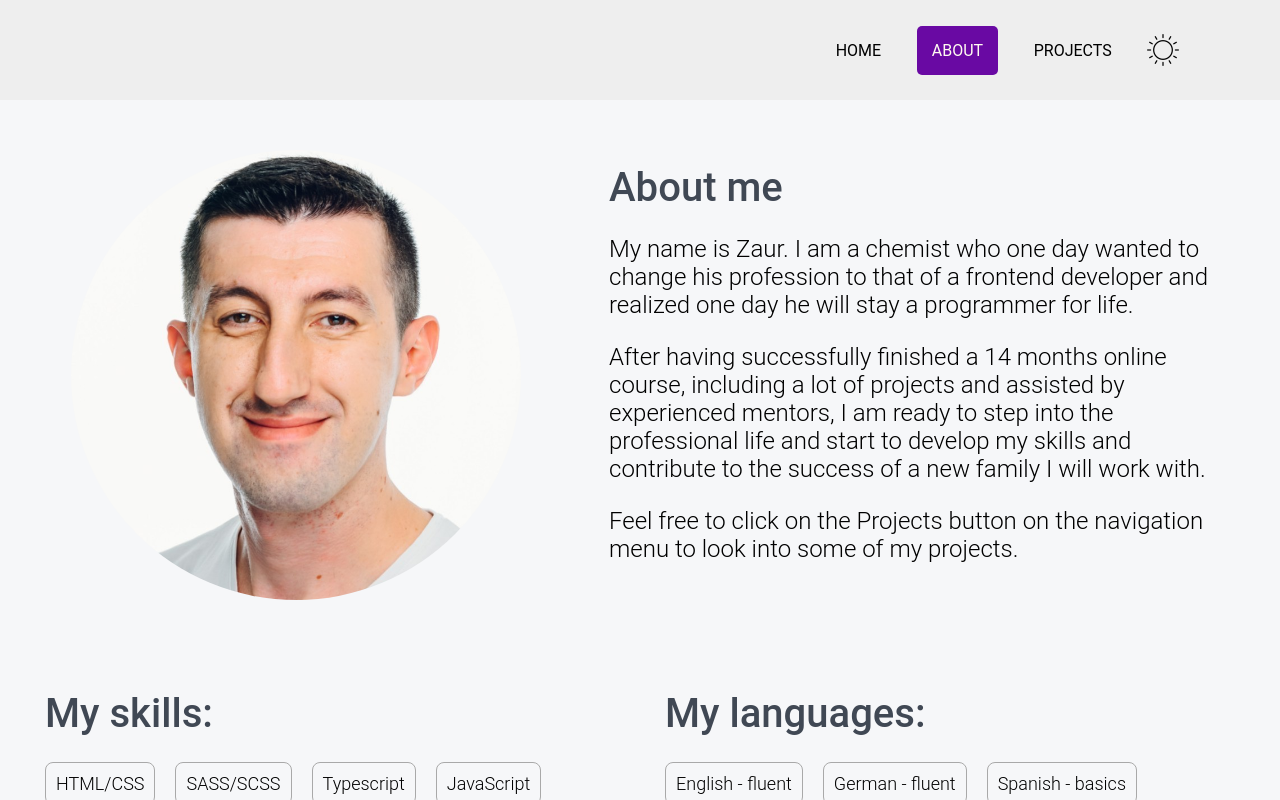
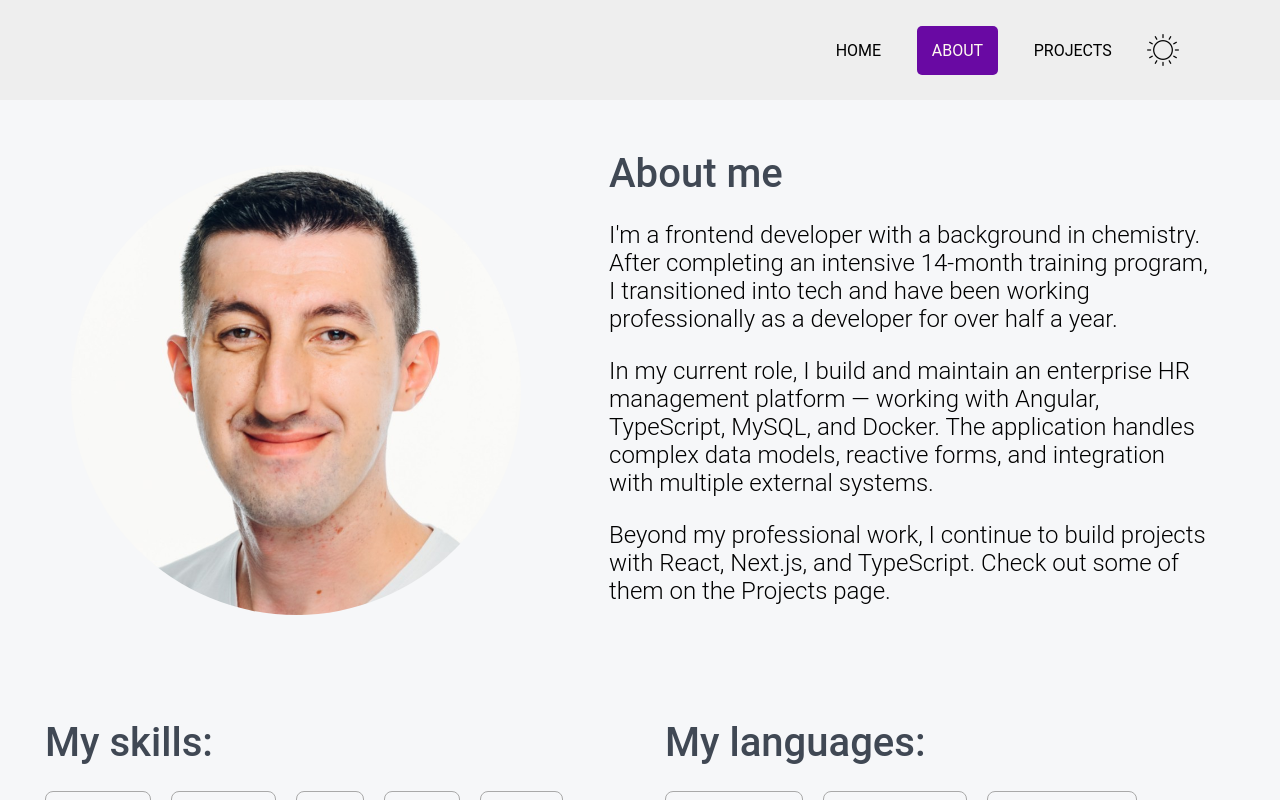
Before and after one commit to pizarrosch/portfolio, a Next.js app: page /about in a window 1280 px wide. Shown: the top 800 px of the page. Built offline with nearby package versions, Linux system fonts and the light colour scheme.

Commit message:
Update skill list and revise About page content for accuracy

```diff
--- a/src/data.ts
+++ b/src/data.ts
@@ -4,7 +4,7 @@ import weatherWidgetPjImg from '../public/assets/weatherReactPj.png';
 import todoListImg from '../public/assets/todoReactPj.png';
 import diplomaPjImg from '../public/assets/diploma-pj-screenshot.png';
 
-export const SKILLS = ['HTML/CSS', 'SASS/SCSS', 'Typescript', 'JavaScript', 'Webstorm', 'React', 'NextJS', 'NodeJS', 'Redux', 'GitHub', 'Webpack', 'Express', 'jQuery', 'Cypress', 'Linux', 'Bash', 'SQL', 'npm', 'git', 'ssh', 'jest'];
+export const SKILLS = ['TypeScript', 'JavaScript', 'React', 'Next.js', 'Angular', 'HTML/CSS', 'SASS/SCSS', 'Node.js', 'Express', 'Redux', 'MySQL', 'Docker', 'Git', 'REST APIs', 'Webpack', 'Cypress', 'Jest', 'Linux', 'Bash', 'npm'];
 
 export const pjItemsData = [
   {
--- a/src/pages/about.tsx
+++ b/src/pages/about.tsx
@@ -24,16 +24,18 @@ export default function About() {
             }>About me</span>
             <article className={s.article}>
               <p>
-                My name is Zaur. I am a chemist who one day wanted to change his profession to that of a frontend
-                developer and realized one day he will stay a programmer for life.
+                I&#39;m a frontend developer with a background in chemistry. After completing an intensive 14-month
+                training program, I transitioned into tech and have been working professionally as a developer
+                for over half a year.
               </p>
               <p>
-                After having successfully finished a 14 months online course, including a lot of projects and assisted
-                by experienced mentors, I am ready to step into the professional life and start to develop my skills and
-                contribute to the success of a new family I will work with.
+                In my current role, I build and maintain an enterprise HR management platform — working with
+                Angular, TypeScript, MySQL, and Docker. The application handles complex data models,
+                reactive forms, and integration with multiple external systems.
               </p>
               <p>
-                Feel free to click on the Projects button on the navigation menu to look into some of my projects.
+                Beyond my professional work, I continue to build projects with React, Next.js, and TypeScript.
+                Check out some of them on the Projects page.
               </p>
             </article>
           </div>
```
